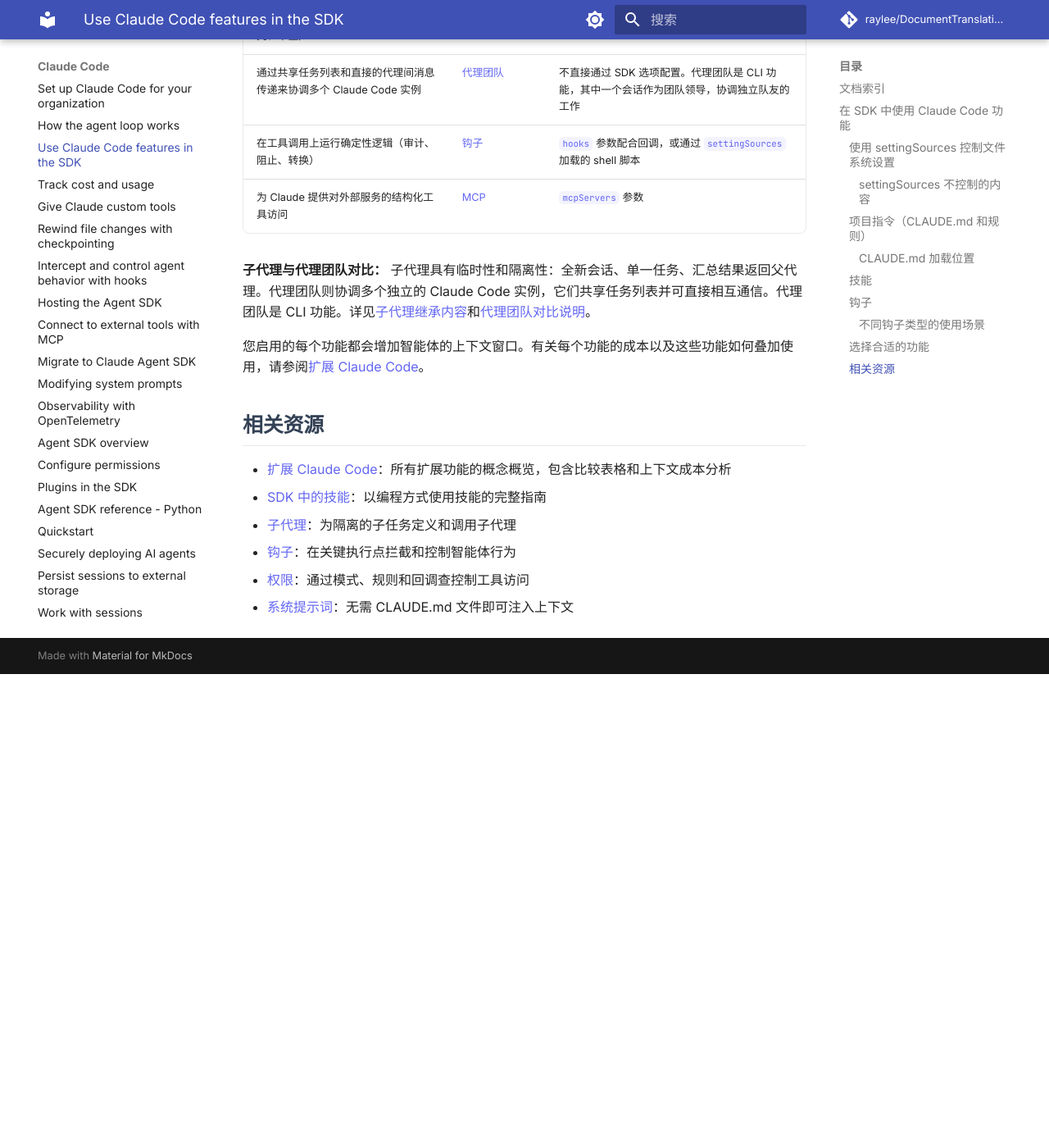
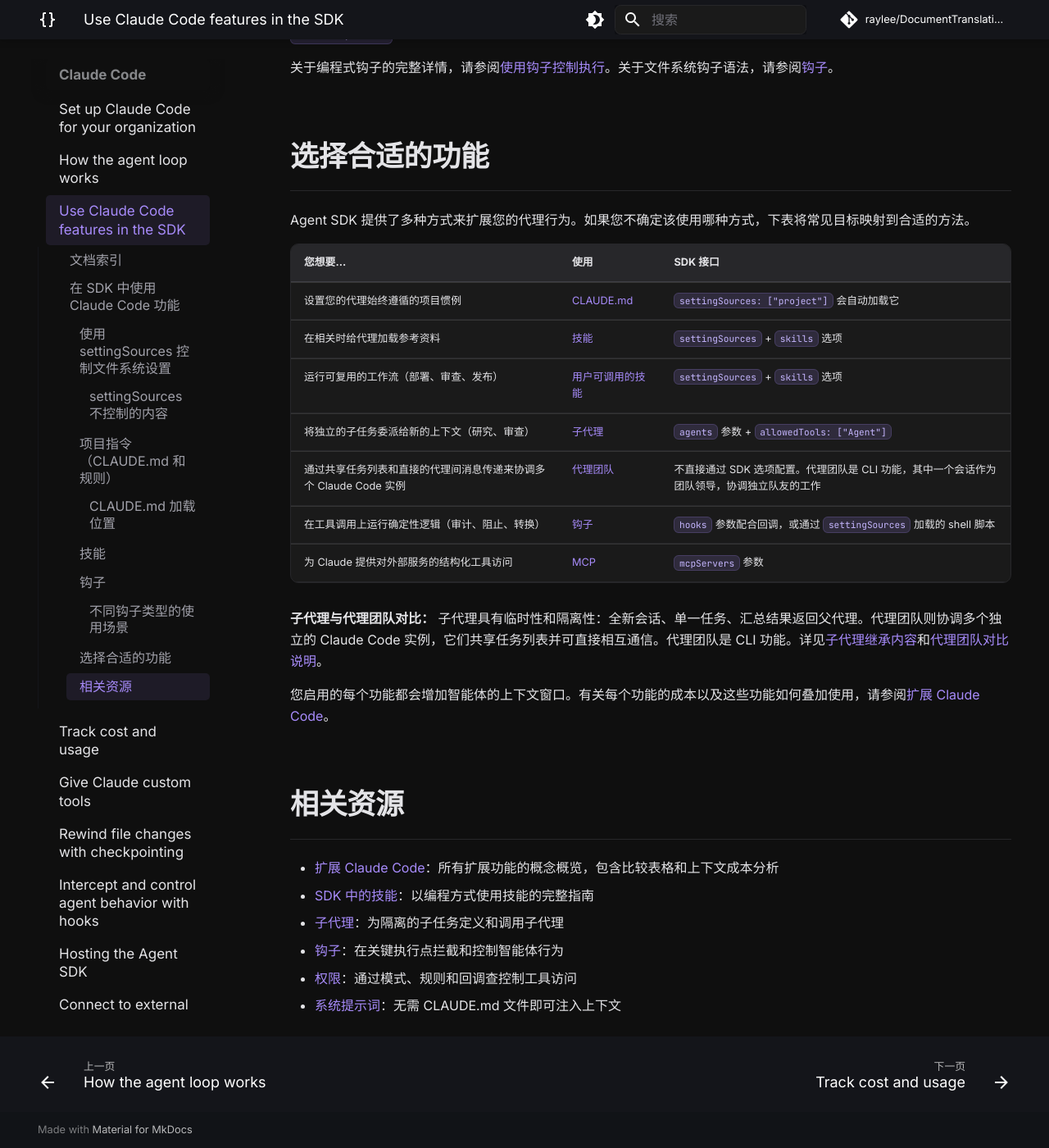
Before and after one commit to Ike-li/DocumentTranslation, an MkDocs documentation site: the page built from docs/claude-code/zh/agent-sdk/claude-code-features.md, in a window 1280 px wide and 1400 px high, scrolled down 6955 px. Shown: the whole window at 82% size. Built offline with MkDocs 1.6.1 and Material for MkDocs 9.7.7, drawn with Linux system fonts in a browser that asks for light colours; comment, search, counter and statistics services are not loaded; before the commit the page ends 7777 px from its top, so only the background shows below that.

Commit message:
style: 深色主题 + Mintlify 风格优化
- 默认深色主题（slate scheme, black primary）
- 紧凑侧边栏（15rem 宽度）
- Mintlify 风格配色（紫色 accent #a78bfa）
- 优化代码块、表格、callout 样式
- 自定义滚动条
- 集成右侧目录（toc.integrate）
- 更现代的标题、链接样式

```diff
--- a/docs/stylesheets/extra.css
+++ b/docs/stylesheets/extra.css
@@ -1,82 +1,226 @@
+/* Mintlify 风格深色主题 */
 :root {
-  --md-primary-fg-color: #6366f1;
-  --md-accent-fg-color: #8b5cf6;
+  --md-primary-fg-color: #1a1a1a;
+  --md-accent-fg-color: #a78bfa;
+}
+
+[data-md-color-scheme="slate"] {
+  --md-default-bg-color: #0f0f0f;
+  --md-default-fg-color: #e4e4e7;
+  --md-code-bg-color: #1a1a1a;
+  --md-code-fg-color: #e4e4e7;
+  --md-typeset-a-color: #a78bfa;
+}
+
+/* 紧凑的侧边栏 */
+.md-sidebar--primary {
+  width: 15rem;
+}
+
+.md-nav--primary .md-nav__title {
+  background-color: transparent;
+  font-weight: 600;
+  font-size: 0.9rem;
+  padding: 0.6rem 0.8rem;
+}
+
+.md-nav--primary .md-nav__item {
+  font-size: 0.85rem;
+}
+
+.md-nav--primary .md-nav__link {
+  padding: 0.4rem 0.8rem;
+  border-radius: 0.25rem;
+  margin: 0.1rem 0.5rem;
+}
+
+.md-nav--primary .md-nav__link--active {
+  background-color: rgba(167, 139, 250, 0.1);
+  color: #a78bfa;
+  font-weight: 500;
+}
+
+/* 右侧目录 */
+.md-sidebar--secondary {
+  width: 14rem;
+}
+
+.md-nav--secondary .md-nav__title {
+  font-size: 0.75rem;
+  text-transform: uppercase;
+  letter-spacing: 0.05em;
+  color: #71717a;
+  font-weight: 600;
+  padding: 0.5rem 0.8rem;
+}
+
+.md-nav--secondary .md-nav__link {
+  font-size: 0.8rem;
+  padding: 0.3rem 0.8rem;
+  color: #a1a1aa;
+}
+
+.md-nav--secondary .md-nav__link--active {
+  color: #a78bfa;
+  font-weight: 500;
 }
 
 /* Mintlify 风格的 callout/admonition */
 .md-typeset .admonition,
 .md-typeset details {
-  border-left: 4px solid;
-  border-radius: 0.2rem;
-  box-shadow: 0 0.2rem 0.5rem rgba(0,0,0,.05);
-  padding: 0.8rem 1.2rem;
-  margin: 1.5625em 0;
+  border-left: 3px solid;
+  border-radius: 0.375rem;
+  box-shadow: none;
+  padding: 1rem 1.25rem;
+  margin: 1.5em 0;
+  background-color: rgba(167, 139, 250, 0.05);
 }
 
 .md-typeset .admonition.note,
 .md-typeset details.note {
-  border-left-color: #448aff;
-  background-color: rgba(68, 138, 255, 0.05);
+  border-left-color: #60a5fa;
+  background-color: rgba(96, 165, 250, 0.05);
 }
 
 .md-typeset .admonition.tip,
 .md-typeset details.tip {
-  border-left-color: #00bfa5;
-  background-color: rgba(0, 191, 165, 0.05);
+  border-left-color: #34d399;
+  background-color: rgba(52, 211, 153, 0.05);
 }
 
 .md-typeset .admonition.warning,
 .md-typeset details.warning {
-  border-left-color: #ff9100;
-  background-color: rgba(255, 145, 0, 0.05);
+  border-left-color: #fbbf24;
+  background-color: rgba(251, 191, 36, 0.05);
 }
 
-/* 代码块样式优化 */
-.md-typeset pre > code {
-  border-radius: 0.4rem;
-  padding: 1rem;
+/* 代码块样式 - Mintlify 风格 */
+.md-typeset pre {
+  border-radius: 0.5rem;
+  background-color: #1a1a1a;
+  border: 1px solid #27272a;
 }
 
-/* 行内代码 */
+.md-typeset pre > code {
+  padding: 1.25rem;
+  font-size: 0.875rem;
+  line-height: 1.6;
+}
+
+/* 行内代码 - 紫色调 */
 .md-typeset code {
-  background-color: rgba(99, 102, 241, 0.08);
-  color: #6366f1;
-  padding: 0.1em 0.4em;
-  border-radius: 0.25rem;
-  font-size: 0.85em;
+  background-color: rgba(167, 139, 250, 0.15);
+  color: #c4b5fd;
+  padding: 0.15em 0.5em;
+  border-radius: 0.3rem;
+  font-size: 0.875em;
+  border: 1px solid rgba(167, 139, 250, 0.2);
+}
+
+.md-typeset pre > code {
+  background-color: transparent;
+  border: none;
+  color: inherit;
 }
 
 /* 表格样式 */
 .md-typeset table:not([class]) {
-  border: 1px solid rgba(0,0,0,.08);
-  border-radius: 0.4rem;
+  border: 1px solid #27272a;
+  border-radius: 0.5rem;
   overflow: hidden;
+  background-color: #1a1a1a;
 }
 
 .md-typeset table:not([class]) th {
-  background-color: rgba(99, 102, 241, 0.05);
+  background-color: #27272a;
   font-weight: 600;
+  color: #e4e4e7;
+  border-bottom: 1px solid #3f3f46;
+}
+
+.md-typeset table:not([class]) td {
+  border-bottom: 1px solid #27272a;
 }
 
 /* 链接样式 */
 .md-typeset a {
-  color: #6366f1;
+  color: #a78bfa;
   text-decoration: none;
+  transition: color 0.2s;
 }
 
 .md-typeset a:hover {
+  color: #c4b5fd;
   text-decoration: underline;
 }
 
 /* 标题样式 */
 .md-typeset h1 {
   font-weight: 700;
-  color: #1e293b;
+  color: #fafafa;
+  font-size: 2.5rem;
+  margin-top: 0;
+  letter-spacing: -0.02em;
 }
 
 .md-typeset h2 {
   font-weight: 600;
-  color: #334155;
-  border-bottom: 1px solid rgba(0,0,0,.08);
-  padding-bottom: 0.3em;
+  color: #e4e4e7;
+  border-bottom: 1px solid #27272a;
+  padding-bottom: 0.5em;
+  margin-top: 2em;
+  font-size: 1.75rem;
 }
+
+.md-typeset h3 {
+  font-weight: 600;
+  color: #d4d4d8;
+  font-size: 1.25rem;
+  margin-top: 1.5em;
+}
+
+/* 顶部导航栏 */
+.md-header {
+  background-color: #0a0a0a;
+  box-shadow: 0 0 0.5rem rgba(0,0,0,0.3);
+}
+
+.md-tabs {
+  background-color: #0f0f0f;
+  border-bottom: 1px solid #27272a;
+}
+
+/* 搜索框 */
+.md-search__input {
+  background-color: #1a1a1a;
+  border: 1px solid #27272a;
+  border-radius: 0.375rem;
+}
+
+.md-search__input::placeholder {
+  color: #71717a;
+}
+
+/* 内容区域 */
+.md-content {
+  max-width: 50rem;
+}
+
+/* 滚动条样式 */
+::-webkit-scrollbar {
+  width: 8px;
+  height: 8px;
+}
+
+::-webkit-scrollbar-track {
+  background: #1a1a1a;
+}
+
+::-webkit-scrollbar-thumb {
+  background: #3f3f46;
+  border-radius: 4px;
+}
+
+::-webkit-scrollbar-thumb:hover {
+  background: #52525b;
+}
--- a/mkdocs.yml
+++ b/mkdocs.yml
@@ -7,18 +7,18 @@ theme:
   name: material
   language: zh
   palette:
+    - scheme: slate
+      primary: black
+      accent: deep purple
+      toggle:
+        icon: material/brightness-4
+        name: 切换到浅色模式
     - scheme: default
       primary: indigo
       accent: purple
       toggle:
         icon: material/brightness-7
         name: 切换到深色模式
-    - scheme: slate
-      primary: indigo
-      accent: purple
-      toggle:
-        icon: material/brightness-4
-        name: 切换到浅色模式
   features:
     - navigation.instant
     - navigation.tracking
@@ -27,13 +27,19 @@ theme:
     - navigation.expand
     - navigation.top
     - navigation.indexes
+    - navigation.footer
+    - toc.follow
+    - toc.integrate
     - search.suggest
     - search.highlight
+    - search.share
     - content.code.copy
     - content.code.annotate
   font:
     text: Inter
     code: JetBrains Mono
+  icon:
+    logo: material/code-braces
 
 extra_css:
   - stylesheets/extra.css
```
